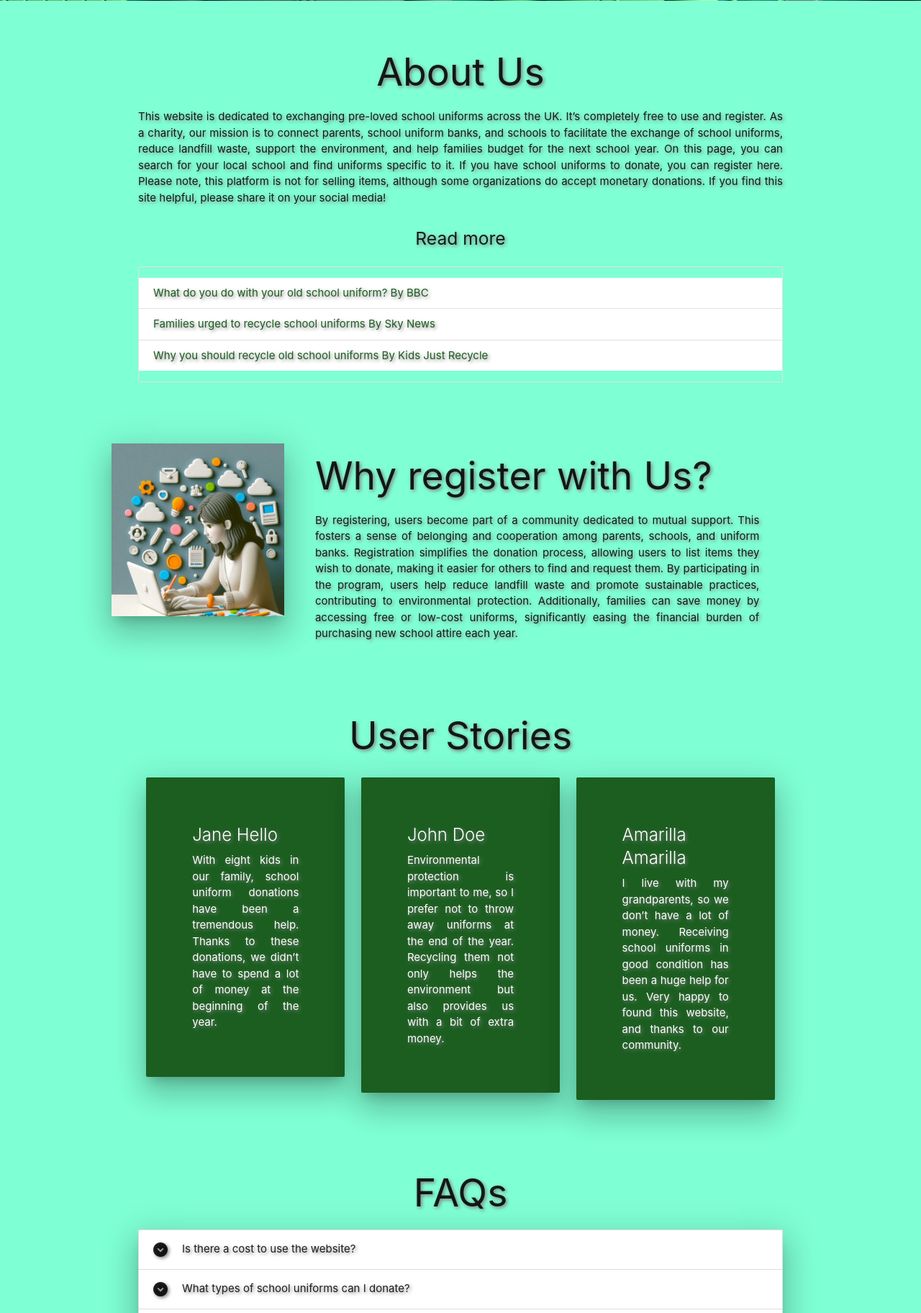
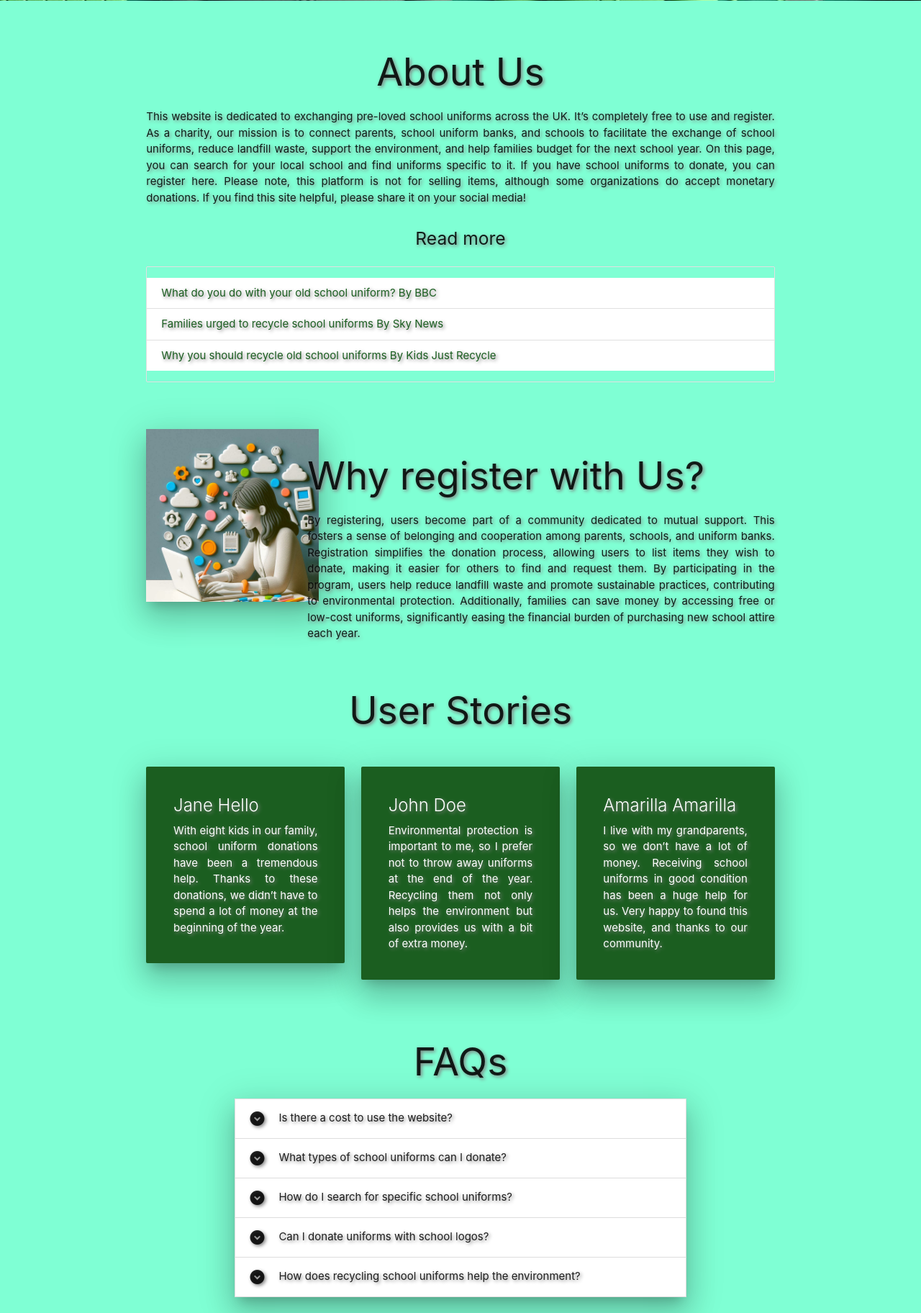
Before and after one commit to molnarlin/uniform_exchange_hub, a Flask app: page / in a window 1280 px wide. Shown: the part 571-2395 px from the top of the page at 72% size. Run offline with Flask 3, Linux system fonts and the light colour scheme; some libraries are stand-ins or nearby versions.

Commit message:
style updated

```diff
--- a/static/css/style.css
+++ b/static/css/style.css
@@ -17,11 +17,12 @@ body {
 
 #register-img{
     width: 30vh;
-    margin: 5%;
+    margin-right: 10%;
 }
 
 .card{
-    padding: 5vh;
+    padding: 5%;
+    height: 35%;
 }
 
 div {
--- a/templates/index.html
+++ b/templates/index.html
@@ -3,8 +3,8 @@
 
 
 <div class="row section">
-  <div class="col s12"></div>
-    <h2 class="center-align" id="about-us">About Us</h2>
+  <div class="col s12">
+    <h2 class="center-align">About Us</h2>
       <p>This website is dedicated to exchanging pre-loved school uniforms across the UK. It’s completely free to use and register. As a charity, our mission is to connect
         parents, school uniform banks, and schools to facilitate the exchange of school uniforms, reduce landfill waste, support the environment, and help families budget for
         the next school year. On this page, you can search for your local school and find uniforms specific to it. If you have school uniforms to donate, you can register here.
@@ -21,10 +21,10 @@
   </div>
 </div>
 <div class="row section">
-  <div class="col s4 image-container right-align">
+  <div class="col s3 image-container right-align">
     <img src="/static/images/registration-clay.png" alt="woman registers" id="register-img" class="z-depth-5">
   </div>
-  <div class="col s6 offset-1">
+  <div class="col s9">
     <h2>Why register with Us?</h2>
     <p>By registering, users become part of a community dedicated to mutual support. This fosters a sense of belonging and cooperation among parents, schools, and uniform
       banks. Registration simplifies the donation process, allowing users to list items they wish to donate, making it easier for others to find and request them. By
@@ -32,8 +32,9 @@
       save money by accessing free or low-cost uniforms, significantly easing the financial burden of purchasing new school attire each year.</p>
   </div>
 </div>
-<div class="container section">
+  <div class="row">
     <h2 class="center-align">User Stories</h2>
+  </div>
   <div class="row">
     <div class="col s4">
       <div class="card green darken-4 z-depth-5">
@@ -62,9 +63,8 @@
       </div>
     </div>
   </div>
-</div>
 <div class="container section">
-<h2 class="center-align" id="faqs">FAQs</h2>
+  <h2 class="center-align">FAQs</h2>
   <ul class="collapsible z-depth-5">
     <li>
       <div class="collapsible-header">
@@ -78,26 +78,34 @@
     <li>
       <div class="collapsible-header">
         <i class="material-icons">expand_circle_down</i>
-      What types of school uniforms can I donate?</div>
-    <div class="collapsible-body green lighten-4"><span>Guidelines on acceptable items, including condition and types of uniforms.</span></div>
+        What types of school uniforms can I donate?
+      </div>
+      <div class="collapsible-body green lighten-4"><span>Guidelines on acceptable items, including condition and types of uniforms.</span>
+      </div>
     </li>
     <li>
       <div class="collapsible-header">
         <i class="material-icons">expand_circle_down</i>
-    How do I search for specific school uniforms?</div>
-  <div class="collapsible-body green lighten-4"><span>See steps on the Search page.</span></div>
+        How do I search for specific school uniforms?
+      </div>
+      <div class="collapsible-body green lighten-4"><span>See steps on the Search page.</span>
+      </div>
     </li>
     <li>
       <div class="collapsible-header">
         <i class="material-icons">expand_circle_down</i>
-    Can I donate uniforms with school logos?</div>
-  <div class="collapsible-body green lighten-4"><span>Yes, that's absolutely fine.</span></div>
+        Can I donate uniforms with school logos?
+      </div>
+      <div class="collapsible-body green lighten-4"><span>Yes, that's absolutely fine.</span>
+      </div>
     </li>
-<li></li>
+    <li>
       <div class="collapsible-header">
         <i class="material-icons">expand_circle_down</i>
-    How does recycling school uniforms help the environment?</div>
-  <div class="collapsible-body green lighten-4"><span>See articles above.</span></div>
+        How does recycling school uniforms help the environment?
+      </div>
+      <div class="collapsible-body green lighten-4"><span>See articles above.</span>
+      </div>
     </li>
   </ul>
 </div>
--- a/templates/profile.html
+++ b/templates/profile.html
@@ -28,7 +28,6 @@
       <input id="icon_telephone" type="tel" class="validate">
       <label for="icon_telephone" class="black-text">Telephone</label>
     </div>
-  <div>
     <div class="input-field col s6">
       <i class="material-icons prefix">email</i>
       <input id="icon_email" type="email" class="validate">
@@ -38,7 +37,6 @@
       <i class="material-icons prefix">home</i>
       <input id="icon_home" type="text" class="validate">
       <label for="icon_home" class="black-text">Address</label>
-  </div>
     </div>
     <div class="col s12">
       <h4>Events, if you have:</h4>
```
Also changed, not shown: templates/users.html (+12 -3 lines). Lines whose indentation alone changed are shown as unchanged.
